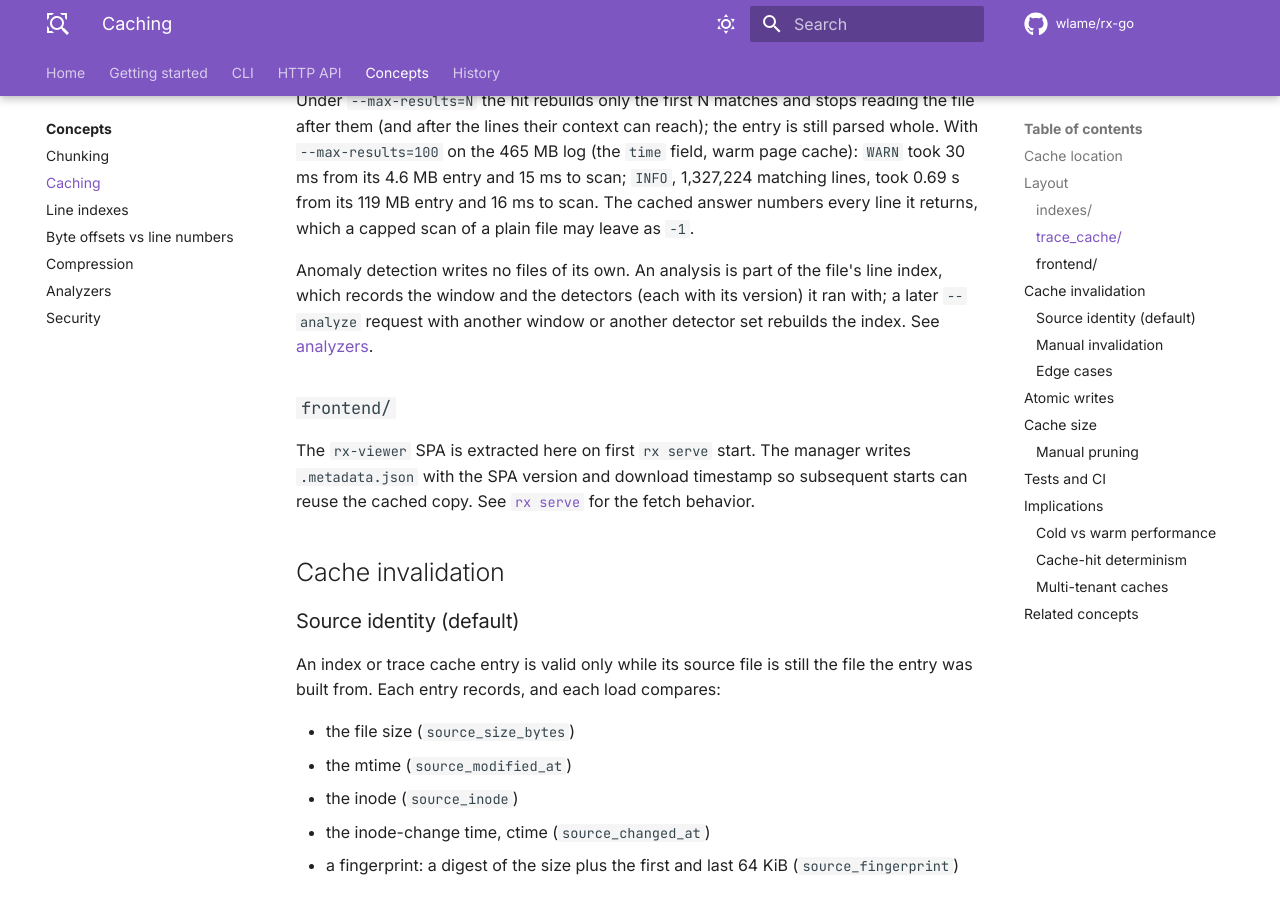
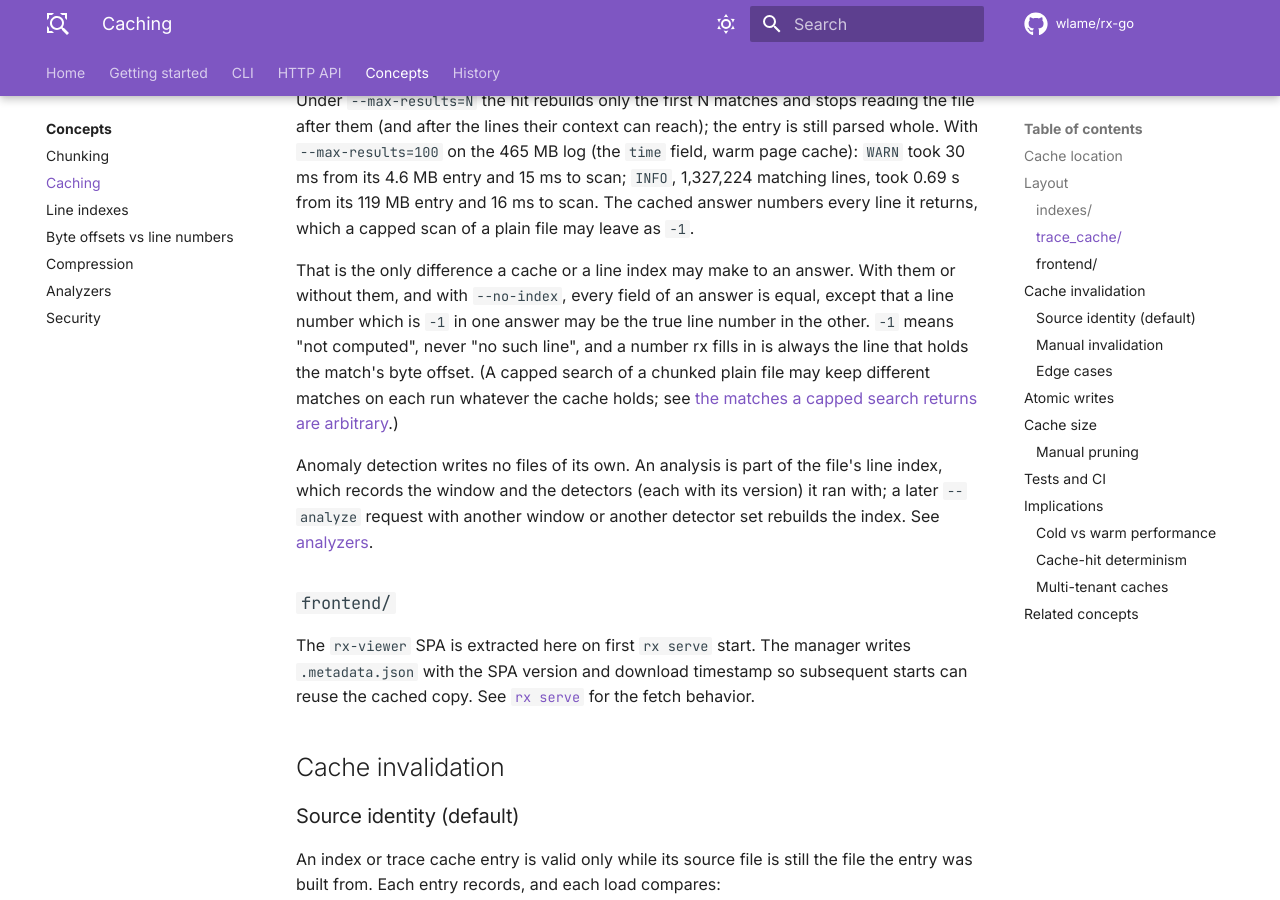
Before and after one commit to wlame/rx-go, an MkDocs documentation site: the page built from docs/concepts/caching.md, in a window 1280 px wide and 900 px high, scrolled down 2157 px. Built offline with MkDocs 1.6.1 and Material for MkDocs 9.7.7, drawn with Linux system fonts in a browser that asks for light colours; comment, search, counter and statistics services are not loaded; the version menu is left out.

Commit message:
State the one way an index, the trace cache or --no-index may change a trace answer.

```diff
--- a/docs/concepts/caching.md
+++ b/docs/concepts/caching.md
@@ -105,6 +105,16 @@ on the 465 MB log (the `time` field, warm page cache): `WARN` took
 matching lines, took 0.69 s from its 119 MB entry and 16 ms to scan.
 The cached answer numbers every line it returns, which a capped scan of
 a plain file may leave as `-1`.
+
+That is the only difference a cache or a line index may make to an
+answer. With them or without them, and with `--no-index`, every field
+of an answer is equal, except that a line number which is `-1` in one
+answer may be the true line number in the other. `-1` means "not
+computed", never "no such line", and a number rx fills in is always the
+line that holds the match's byte offset. (A capped search of a chunked
+plain file may keep different matches on each run whatever the cache
+holds; see [the matches a capped search returns are
+arbitrary](../cli/trace.md#the-matches-a-capped-search-returns-are-arbitrary).)
 
 Anomaly detection writes no files of its own. An analysis is part of
 the file's line index, which records the window and the detectors (each
```
Also changed, not shown: AGENTS.md (+19 -2 lines), CHANGELOG.md (+10 -0 lines), docs/api/endpoints/trace.md (+6 -0 lines), docs/cli/trace.md (+7 -0 lines).
